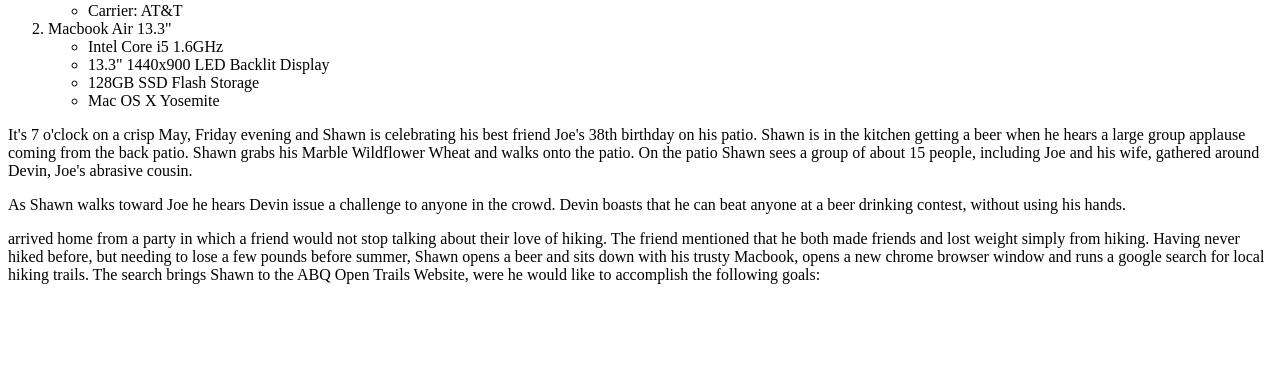
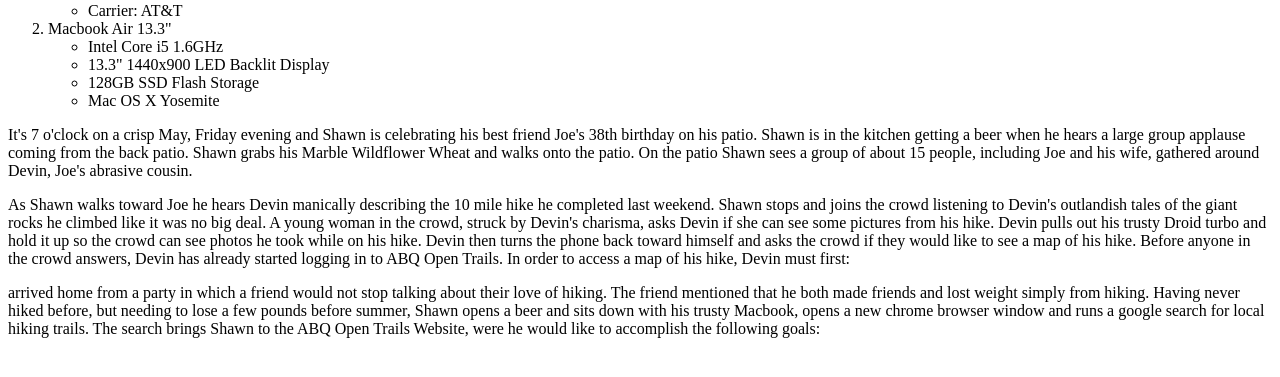
Before and after one commit to MattHarr1s/open-trails, a PHP site: page /public_html/documentation/persona-shawn.php in a window 1280 px wide. Shown: the part 238-615 px from the top of the page. Run offline with PHP 8.4, Linux system fonts and the light colour scheme.

Commit message:
Worked on narrative.

```diff
--- a/public_html/documentation/persona-shawn.php
+++ b/public_html/documentation/persona-shawn.php
@@ -27,7 +27,7 @@
 								<li>GSM Radio: 4G LTE</li>
 								<li>Carrier: AT&T</li>
 							</ul>
-						<!-Macbook Air Secondary Device used for web surfing, social media, banking, travel, shopping as well as
+						<!-Macbook Air Secondary Device used for web surfing, social media, banking, travel, shopping as well
 						as document creation and book keeping->
 						<li>Macbook Air 13.3"</li>
 							<ul>
@@ -39,12 +39,20 @@
 					</ol>
 
 		<!-Use Case. Might not belong here. I'll find out where it belongs.->
-		<p>It's 7 o'clock on a crisp May, Friday evening and Shawn is celebrating his best friend Joe's 38th birthday on his patio.
-			Shawn is in the kitchen getting a beer when he hears a large group applause coming from the back patio. Shawn grabs his Marble Wildflower Wheat
-			and walks onto the patio. On the patio Shawn sees a group of about 15 people, including Joe and his wife, gathered around Devin, Joe's abrasive cousin.
+		<p>It's 7 o'clock on a crisp May, Friday evening and Shawn is celebrating his best friend Joe's 38th birthday on
+			his patio.			Shawn is in the kitchen getting a beer when he hears a large group applause coming from the
+			back patio. Shawn grabs his Marble Wildflower Wheat and walks onto the patio. On the patio Shawn sees a
+			group of about 15 people, including Joe and his wife, gathered around Devin, Joe's abrasive cousin.
 		</p>
 
-		<p>As Shawn walks toward Joe he hears Devin issue a challenge to anyone in the crowd. Devin boasts that he can beat anyone at a beer drinking contest, without using his hands.
+		<p>As Shawn walks toward Joe he hears Devin manically describing the 10 mile hike he completed last weekend. Shawn
+			stops and joins the crowd listening to Devin's outlandish tales of the giant rocks he climbed like it was no
+			big deal. A young woman in the crowd, struck by Devin's charisma, asks Devin if she can see some pictures from
+			his hike. Devin pulls out his trusty Droid turbo and hold it up so the crowd can see photos he took while on
+			his hike.  Devin then turns the phone back toward himself and asks the crowd if they would like to see a map of
+			his hike. Before anyone in the crowd answers, Devin has already started logging in to ABQ Open Trails. In order
+			to access a map of his hike, Devin must first: </p>
+
 
 
 
```
